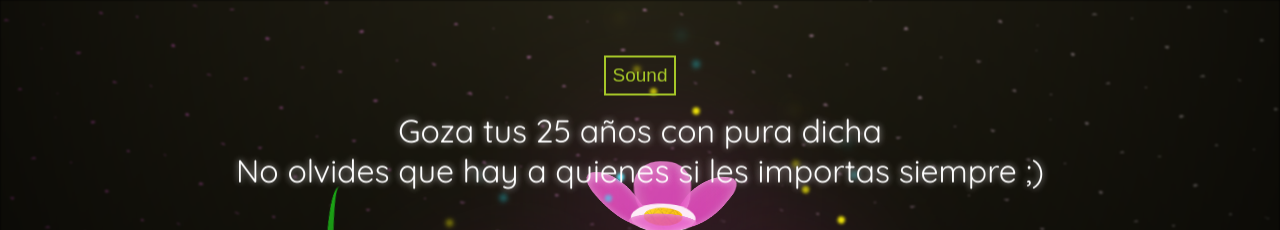
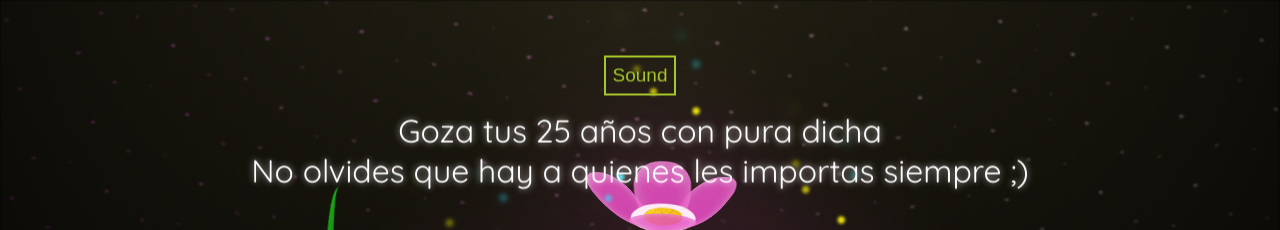
Before and after one commit to kevinalex2000/happy-birthday-ka, a plain HTML site: page happy birtday-flowers.html in a window 1280 px wide. Shown: the top 230 px of the page. Drawn offline with Linux system fonts and the light colour scheme; a web font is replaced by a local one.

Commit message:
correccion mensaje

```diff
--- a/happy birtday-flowers.html
+++ b/happy birtday-flowers.html
@@ -17,7 +17,7 @@
       <br>
       Goza tus 25 años con pura dicha
       <br>
-      No olvides que hay a quienes si les importas siempre ;)
+      No olvides que hay a quienes les importas siempre ;)
     <audio id="miAudio">
       <source src="tu-audio.mp3" type="audio/mpeg">
     </audio>
```
